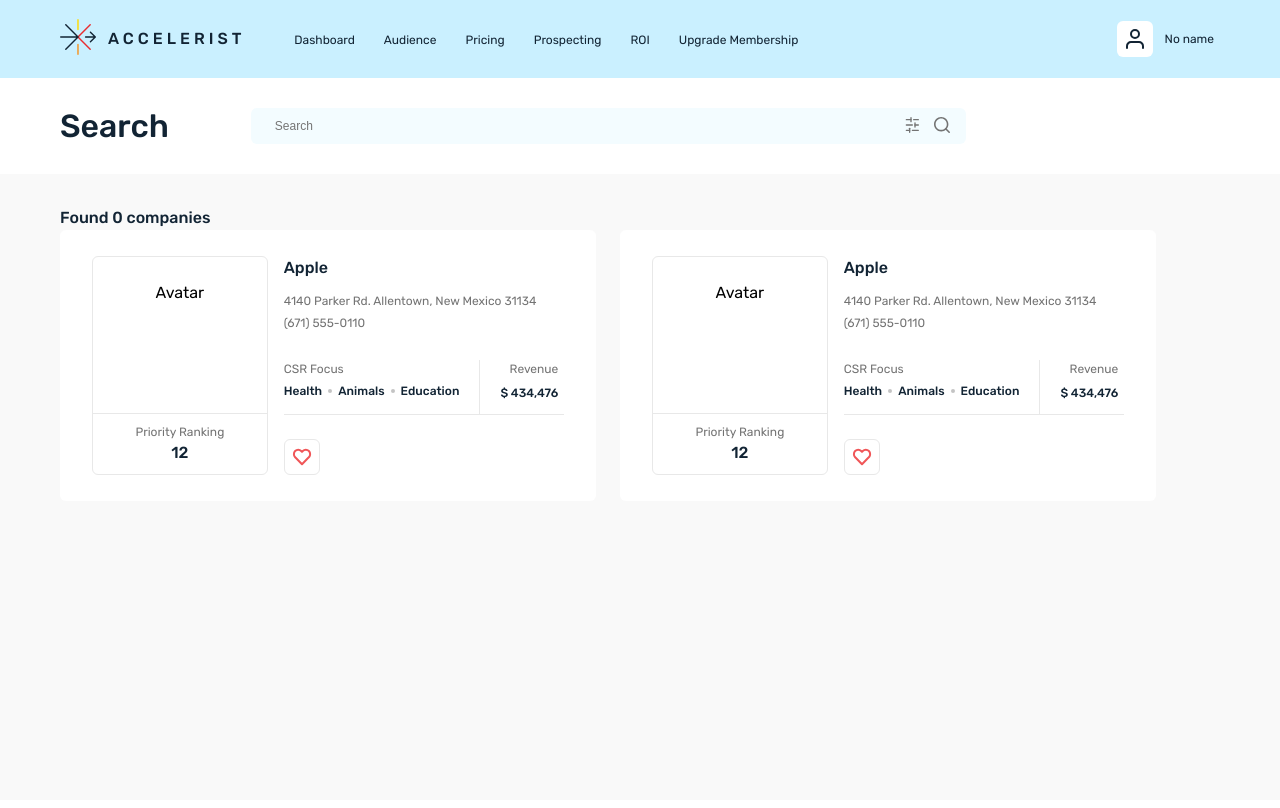
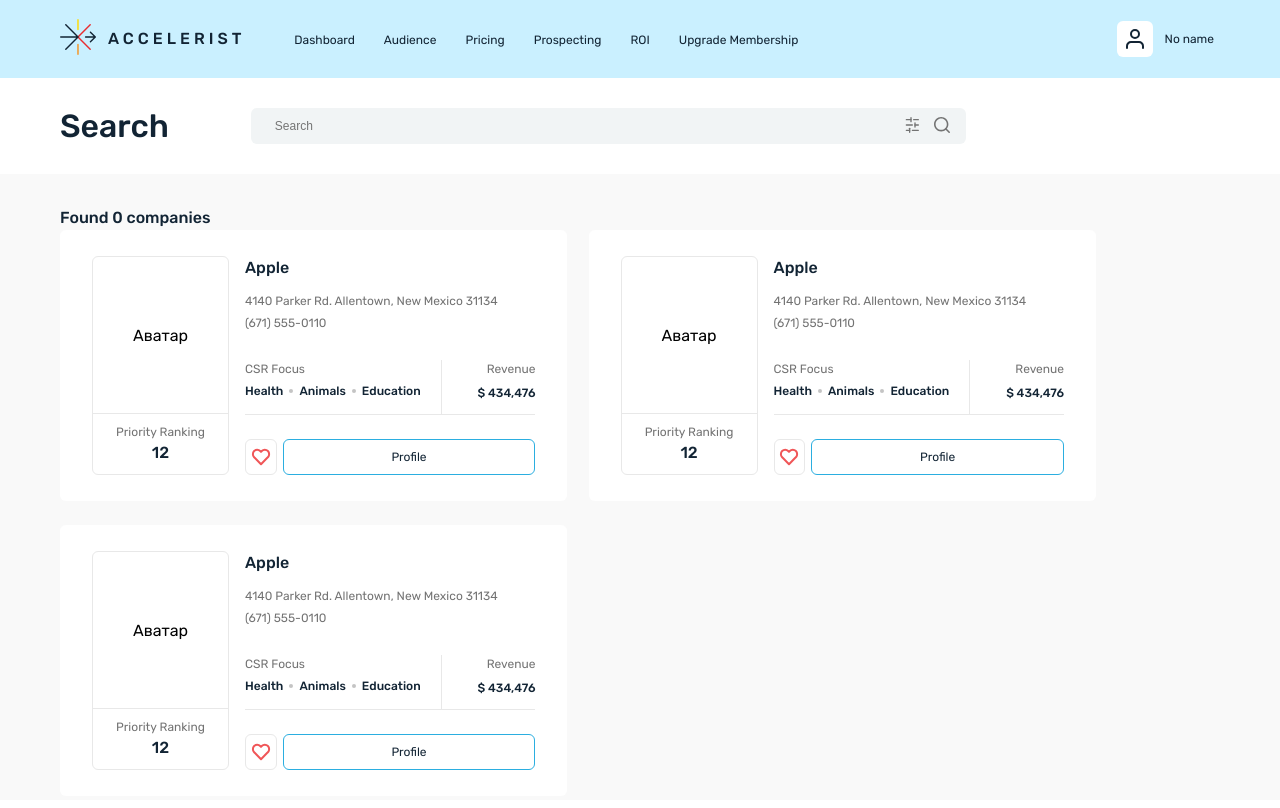
Before and after one commit to AlexIkonnikov/accelerist, a React (Create React App) app: page /search in a window 1280 px wide. Shown: the top 808 px of the page. Built offline with nearby package versions, Linux system fonts and the light colour scheme.

Commit message:
feat: Entrusted the company card
Component needs refactoring

```diff
--- a/src/components/SearchBar/SearchBar.tsx
+++ b/src/components/SearchBar/SearchBar.tsx
@@ -35,7 +35,7 @@
 `;
 
 const SearchInput = styled.input`
-  background-color: #f3fcff;
+  background-color: #F1F4F5;
   border-radius: 6px;
   padding: 9px 16px 9px 24px;
   border: none;
--- a/src/pages/SearchPage.tsx
+++ b/src/pages/SearchPage.tsx
@@ -10,34 +10,38 @@
   return (
     <MainLayout>
       <TitleBlock title="Search" />
-      <Container>
-        <Inner>
-          <SearchResult count={0}/>
-          <CardWrapper>
-            <CompanyCard/>
-            <CompanyCard/>
-          </CardWrapper>
-        </Inner>
-      </Container>
+      <Inner>
+        <SearchResult count={0} />
+        <CardWrapper>
+          <CompanyCard />
+          <CompanyCard />
+          <CompanyCard />
+        </CardWrapper>
+      </Inner>
     </MainLayout>
   );
 };
 
 const Inner = styled.div`
   max-width: 1096px;
-  @media(max-width: 768px) {
-    max-width: 704px;
+  padding: 0 0 0 60px;
+  @media (max-width: 768px) {
+    max-width: 768px;
+    padding:0 32px;
   }
-  @media(max-width: 375px) {
-    max-width: 343px;
+  @media (max-width: 375px) {
+    max-width: 375px;
+    padding:0 16px;
   }
 `;
 
 const CardWrapper = styled.div`
   display: flex;
+  flex-wrap: wrap;
   justify-content: space-between;
-  flex-wrap: wrap;
+  @media (max-width: 375px) {
+    display: block;
+  }
 `;
 
-
 export default SearchPage;
--- a/src/ui/CompanyCard.tsx
+++ b/src/ui/CompanyCard.tsx
@@ -1,13 +1,16 @@
 import React, { FC } from 'react';
 import styled, { css } from 'styled-components';
 import { HeartIcon } from './icons/HeartIcon';
+import { TransparentButton } from './TransparentButton';
 
 export const CompanyCard: FC = () => {
   return (
     <Wrapper>
       <Body>
         <CompanyFace>
-          <Avatar>Avatar</Avatar>
+          <AvatarWapper>
+            <div>Аватар</div>
+          </AvatarWapper>
           <Rating>
             <RatingText>Priority Ranking</RatingText>
             <RatingNum>12</RatingNum>
@@ -36,6 +39,7 @@
           <HeartWrapper>
             <HeartIcon />
           </HeartWrapper>
+          <TransparentButton>Profile</TransparentButton>
         </Buttons>
       </Body>
     </Wrapper>
@@ -46,8 +50,16 @@
   padding: 26px 32px;
   background-color: white;
   border-radius: 6px;
-  min-width: 536px;
-  height: 100%;
+  width: 48.98%;
+  margin-bottom: 24px;
+  @media (max-width: 768px) {
+    width: 48.3%;
+    padding: 24px 16px;
+  }
+  @media (max-width: 375px) {
+    width: 100%;
+    margin-bottom: 17px;
+  }
 `;
 
 const Body = styled.div`
@@ -56,7 +68,7 @@
   grid-template-areas:
     'avatar info'
     'avatar buttons';
-  @media (max-width: 375px) {
+  @media (max-width: 768px) {
     grid-template-areas:
       'avatar info'
       'buttons buttons';
@@ -68,6 +80,8 @@
   border: 1px solid #e8e8e8;
   border-radius: 6px;
   grid-area: avatar;
+  display: flex;
+  flex-direction: column;
 `;
 
 const CompanyInfo = styled.div`
@@ -76,12 +90,19 @@
 
 const Buttons = styled.div`
   grid-area: buttons;
+  display: flex;
+  justify-content: space-between;
 `;
-const Avatar = styled.div`
-  min-width: 104px;
-  min-height: 104px;
+const AvatarWapper = styled.div`
+  flex-grow: 1;
+  display: flex;
+  justify-content: center;
+  align-items: center;
   margin: 26px 32px;
   text-align: center;
+  @media (max-width: 768px) {
+    margin: 22px;
+  }
 `;
 
 const Rating = styled.div`
@@ -124,21 +145,39 @@
 const Phone = styled.p`
   ${grayText}
   margin-bottom: 28px;
+  @media (max-width: 768px) {
+    margin-bottom: 16px;
+  }
 `;
 
 const BorderWrapper = styled.div`
   display: flex;
+  justify-content: space-between;
   border-bottom: 1px solid rgb(232, 232, 232);
   width: 100%;
+  @media (max-width: 768px) {
+    display: block;
+    border: none;
+  }
 `;
 
 const Focus = styled.div`
   border-right: 1px solid rgb(232, 232, 232);
   padding: 0px 20px 12px 0px;
+  @media (max-width: 768px) {
+    border: none;
+    padding: 0;
+    margin-bottom: 17px;
+  }
 `;
 
 const Revenue = styled.div`
   padding: 0px 0px 12px 20px;
+  @media (max-width: 768px) {
+    padding: 0;
+    display: flex;
+    justify-content: space-between;
+  }
 `;
 
 const FocusText = styled.p`
@@ -162,6 +201,10 @@
   ${smallBoldText}
   font-size: 12px;
   line-height: 18px;
+  @media (max-width: 768px) {
+    display: flex;
+    flex-wrap: wrap;
+  }
 `;
 
 const Tag = styled.span`
@@ -186,6 +229,13 @@
       display: none;
     }
   }
+  @media (max-width: 768px) {
+    padding-right: 11px;
+    &:after {
+      right: 4px;
+      top: 7px;
+    }
+  }
 `;
 
 const RevenueNum = styled.span`
@@ -200,4 +250,11 @@
   display: flex;
   justify-content: center;
   align-items: center;
+  margin-right: 6px;
+  @media(max-width: 768px) {
+    margin-right: 12px;
+  }
+  @media(max-width: 375px) {
+    margin-right: 15px;
+  }
 `;
--- /dev/null
+++ b/src/ui/TransparentButton.tsx
@@ -0,0 +1,48 @@
+import React, { FC, ButtonHTMLAttributes } from 'react';
+import styled from 'styled-components';
+import { Loader } from './Loader';
+
+interface ButtonProps extends ButtonHTMLAttributes<HTMLButtonElement> {
+  isLoading?: boolean;
+}
+
+export const TransparentButton: FC<ButtonProps> = ({isLoading = false, disabled, children, ...outerProps}) => {
+  return (
+    <StyledButton $isLoading={isLoading} disabled={disabled || isLoading} {...outerProps}>
+      {isLoading ? <Loader/> : children}
+    </StyledButton>
+  );
+};
+
+const StyledButton = styled.button<{$isLoading: boolean}>`
+  width: 100%;
+  background-color: transparent;
+  color: ${({ theme }) => theme.colors.black};
+  font-family: Rubik-Regular;
+  padding: 8px 0;
+  text-align: center;
+  border: 1px solid ${({ theme }) => theme.colors.blue};
+  border-radius: 6px;
+  font-size: 12px;
+  line-height: 18px;
+
+  &:hover {
+    background-color: #EBF9FF;
+    color: ${({ theme }) => theme.colors.blue};
+  }
+  &:active {
+    color: ${({ theme }) => theme.colors.blue};
+    background-color: ${({ theme }) => theme.colors.secondaryBlue};
+  }
+
+  &:disabled {
+    cursor: no-drop;
+    ${({$isLoading, theme}) => {
+      if ($isLoading) {
+        return `background-color: transparent;`
+      } else {
+        return ` background-color: #ceedf9; color:${theme.colors.blue};`
+      }
+    }}
+  }
+`;
```
